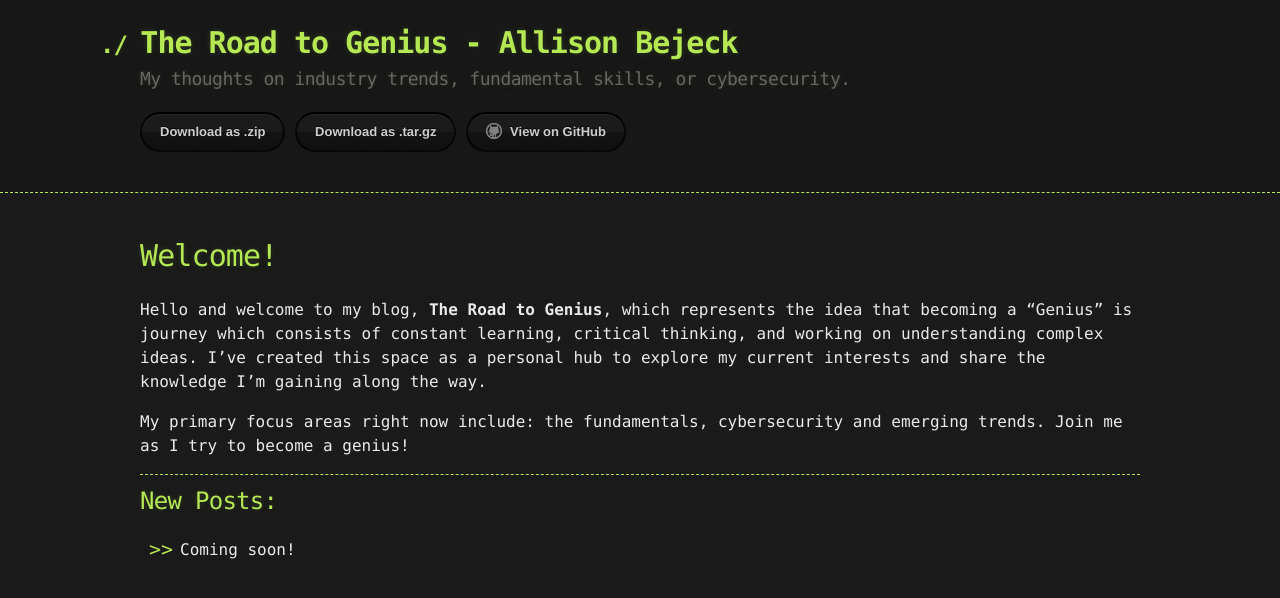
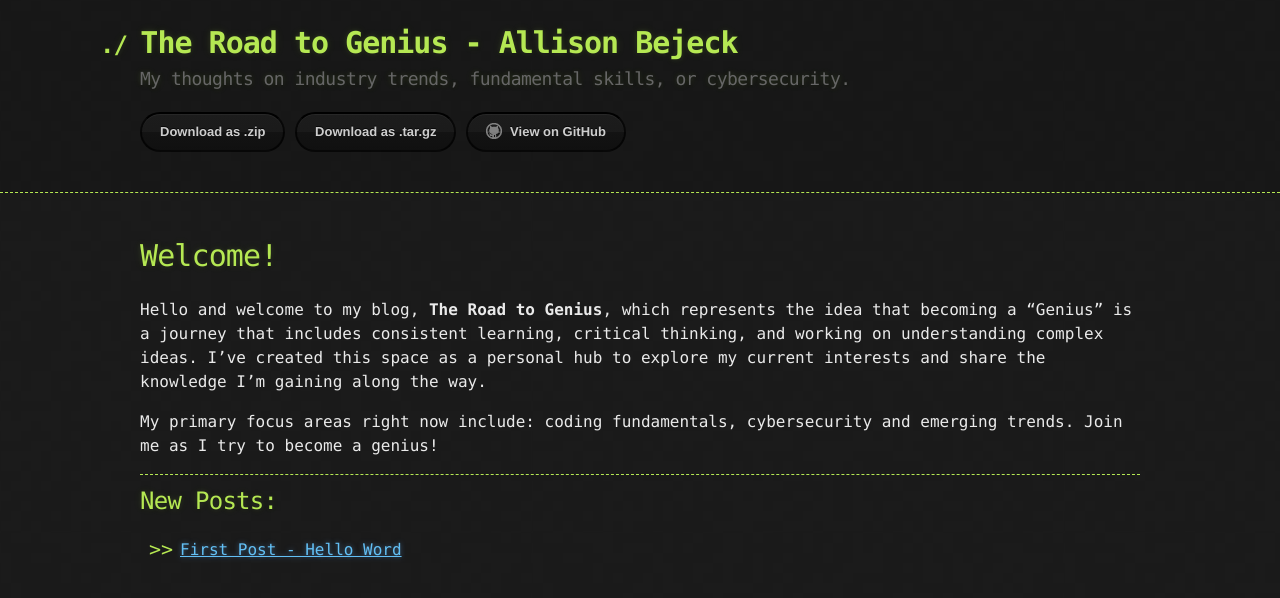
Before and after one commit to abejeck/abejeck.github.io, a Jekyll site: the page built from index.md, in a window 1280 px wide. Shown: the top 598 px of the page. Built offline with Jekyll 4.4.1, drawn with Linux system fonts in a browser that asks for light colours; our own code applies the rules of GitHub Pages for plain Markdown files.

Commit message:
changes made to fix first post

```diff
--- a/_config.yml
+++ b/_config.yml
@@ -1,4 +1,5 @@
 title: The Road to Genius - Allison Bejeck
+author: Allison Bejeck
 description: My thoughts on industry trends, fundamental skills, or cybersecurity.
 show_downloads: true
 google_analytics:
--- a/index.md
+++ b/index.md
@@ -1,11 +1,11 @@
 
 # Welcome!
 
-Hello and welcome to my blog, **The Road to Genius**, which represents the idea that becoming a "Genius" is journey which consists of constant learning, critical thinking, and working on understanding complex ideas. I've created this space as a personal hub to explore my current interests and share the knowledge I'm gaining along the way.
+Hello and welcome to my blog, **The Road to Genius**, which represents the idea that becoming a "Genius" is a journey that includes consistent learning, critical thinking, and working on understanding complex ideas. I've created this space as a personal hub to explore my current interests and share the knowledge I'm gaining along the way.
 
-My primary focus areas right now include: the fundamentals, cybersecurity and emerging trends. Join me as I try to become a genius!
+My primary focus areas right now include: coding fundamentals, cybersecurity and emerging trends. Join me as I try to become a genius!
 
 * * *
 
 ## New Posts:
-* Coming soon!
+* [First Post - Hello Word](/_posts/2025-06-27-First_Post-Hello-World.markdown)
```
Also changed, not shown: _posts/2025-06-27-First-Post-Hello-World.md (added, +27 -0 lines), about.md (+2 -2 lines).
